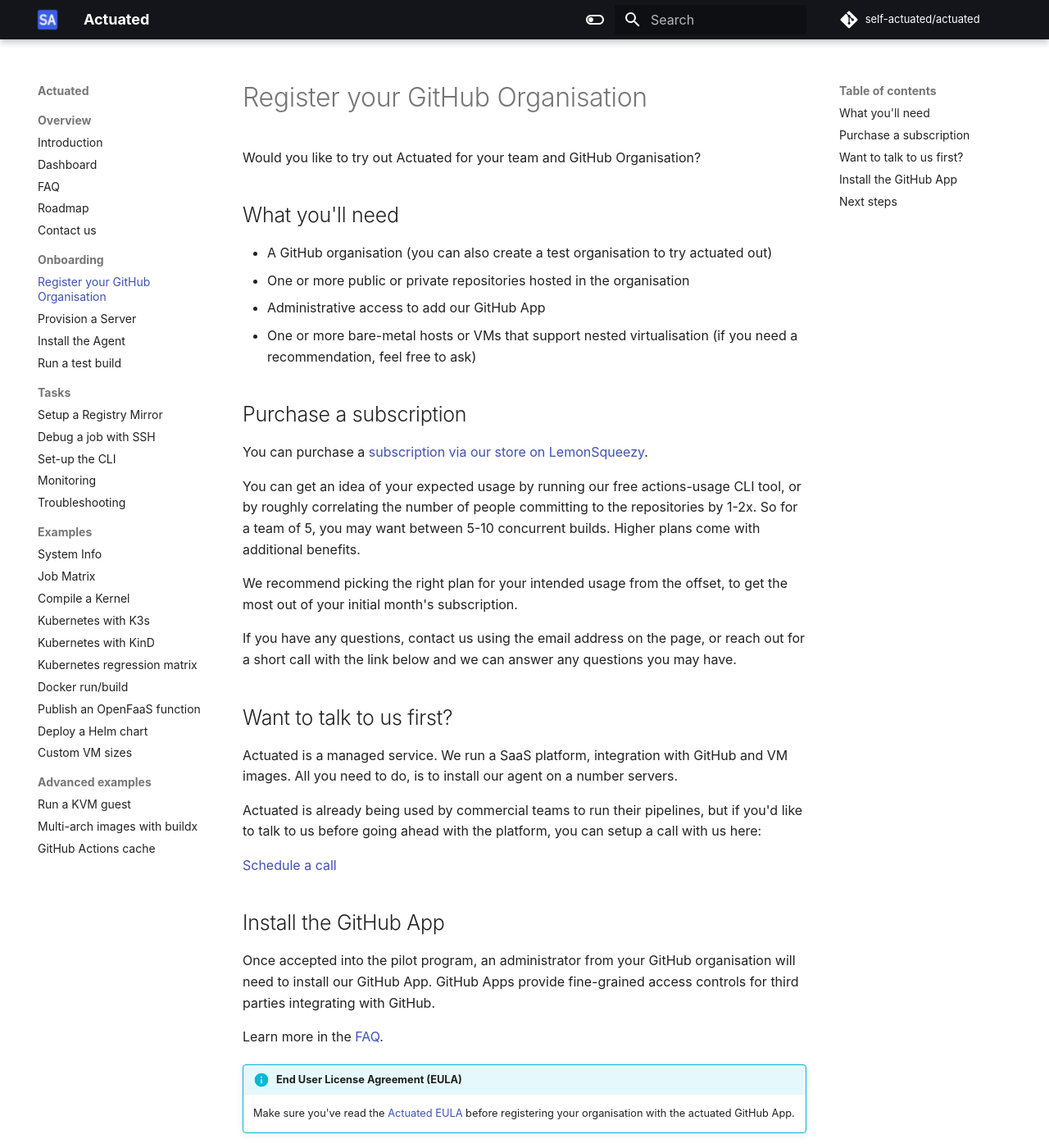
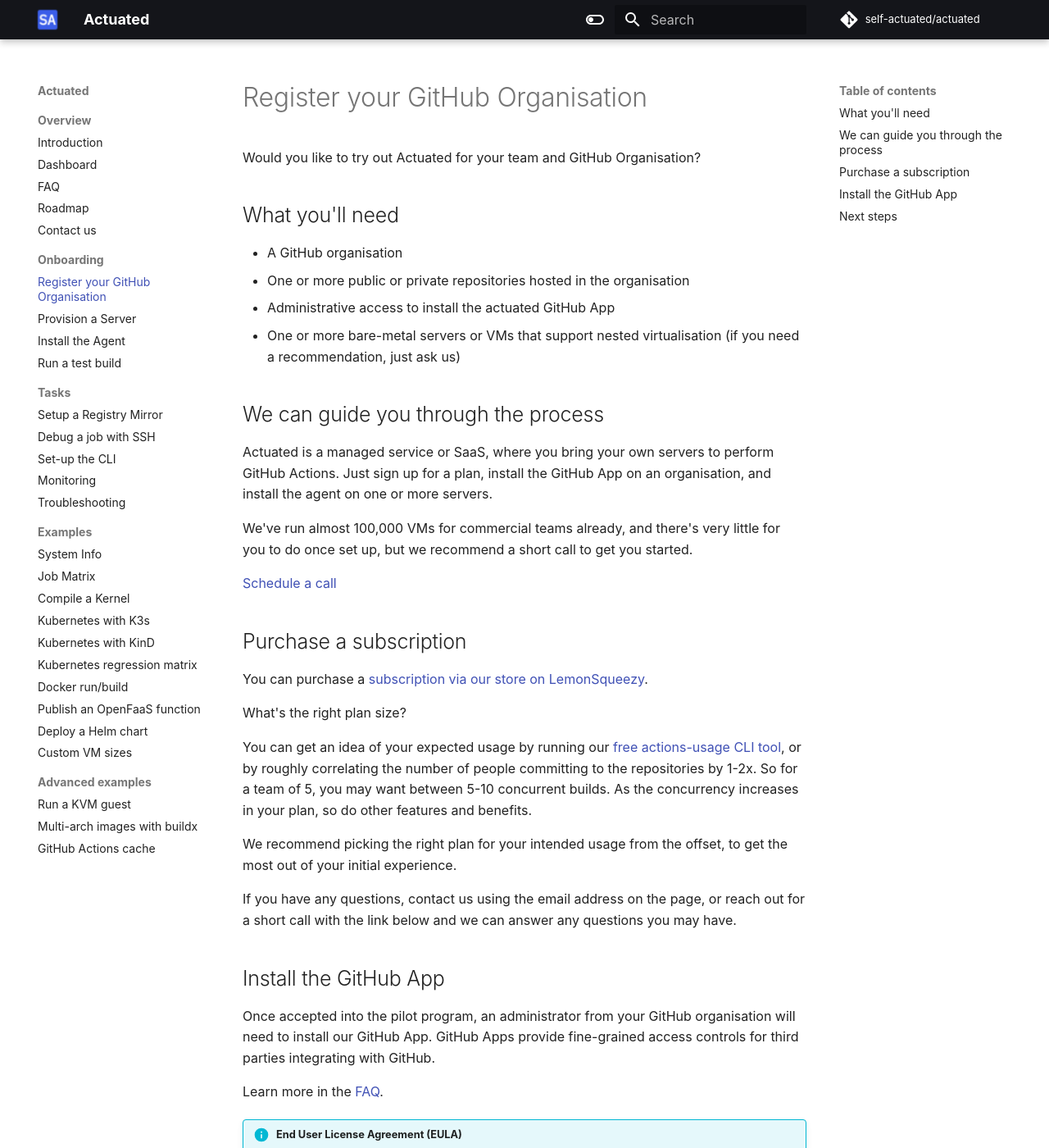
Before and after one commit to welteki/docs.actuated.dev, an MkDocs documentation site: the page built from docs/register.md, in a window 1280 px wide and 1400 px high. Shown: the whole window at 82% size. Built offline with MkDocs 1.6.1 and Material for MkDocs 9.7.7, drawn with Linux system fonts in a browser that asks for light colours; some web fonts are replaced.

```diff
--- a/docs/register.md
+++ b/docs/register.md
@@ -4,28 +4,30 @@ Would you like to try out Actuated for your team and GitHub Organisation?
 
 ## What you'll need
 
-* A GitHub organisation (you can also create a test organisation to try actuated out)
+* A GitHub organisation
 * One or more public or private repositories hosted in the organisation
-* Administrative access to add our GitHub App
-* One or more bare-metal hosts or VMs that support nested virtualisation (if you need a recommendation, feel free to ask)
+* Administrative access to install the actuated GitHub App
+* One or more bare-metal servers or VMs that support nested virtualisation (if you need a recommendation, just ask us)
+
+## We can guide you through the process
+
+Actuated is a managed service or SaaS, where you bring your own servers to perform GitHub Actions. Just sign up for a plan, install the GitHub App on an organisation, and install the agent on one or more servers.
+
+We've run almost 100,000 VMs for commercial teams already, and there's very little for you to do once set up, but we recommend a short call to get you started.
+
+[Schedule a call](https://forms.gle/8XmpTTWXbZwWkfqT6)
 
 ## Purchase a subscription
 
 You can purchase a [subscription via our store on LemonSqueezy](https://openfaas-subscribe.lemonsqueezy.com/checkout/buy/6869822f-d5bd-40be-9b93-c45c25dcf2f1).
 
-You can get an idea of your expected usage by running our free actions-usage CLI tool, or by roughly correlating the number of people committing to the repositories by 1-2x. So for a team of 5, you may want between 5-10 concurrent builds. Higher plans come with additional benefits.
+What's the right plan size?
 
-We recommend picking the right plan for your intended usage from the offset, to get the most out of your initial month's subscription.
+You can get an idea of your expected usage by running our [free actions-usage CLI tool](https://github.com/self-actuated/actions-usage), or by roughly correlating the number of people committing to the repositories by 1-2x. So for a team of 5, you may want between 5-10 concurrent builds. As the concurrency increases in your plan, so do other features and benefits.
+
+We recommend picking the right plan for your intended usage from the offset, to get the most out of your initial experience.
 
 If you have any questions, contact us using the email address on the page, or reach out for a short call with the link below and we can answer any questions you may have.
-
-## Want to talk to us first?
-
-Actuated is a managed service. We run a SaaS platform, integration with GitHub and VM images. All you need to do, is to install our agent on a number servers.
-
-Actuated is already being used by commercial teams to run their pipelines, but if you'd like to talk to us before going ahead with the platform, you can setup a call with us here:
-
-[Schedule a call](https://forms.gle/8XmpTTWXbZwWkfqT6)
 
 ## Install the GitHub App
 
```
Also changed, not shown: docs/expose-agent.md (+1 -1 lines), docs/provision-server.md (+3 -10 lines).
